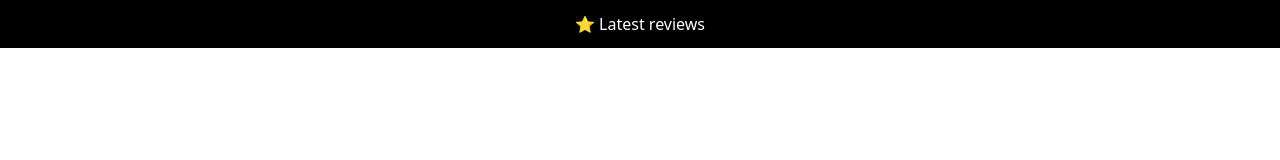
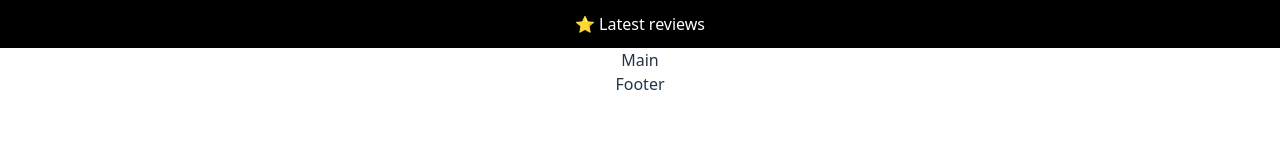
Before and after one commit to gatezh/reviews-app, a React (Vite) app: page / in a window 1280 px wide. Shown: the top 160 px of the page. Built offline with nearby package versions, Linux system fonts and the light colour scheme.

Commit message:
Add Main and Footer dummy components

```diff
--- a/src/App.tsx
+++ b/src/App.tsx
@@ -1,5 +1,6 @@
-
 import Header from './components/Header'
+import Main from './components/Main'
+import Footer from './components/Footer'
 import './App.css'
 
 function App() {
@@ -7,6 +8,8 @@ function App() {
   return (
     <>
       <Header />
+      <Main />
+      <Footer />
     </>
   )
 }
--- /dev/null
+++ b/src/components/Footer.tsx
@@ -0,0 +1,5 @@
+export default function Footer(): React.ReactElement {
+  const styles = {};
+
+  return <footer style={styles}>Footer</footer>;
+}
--- /dev/null
+++ b/src/components/Main.tsx
@@ -0,0 +1,5 @@
+export default function Main(): React.ReactElement {
+  const styles = { };
+
+  return <main style={styles}>Main</main>;
+}
```
